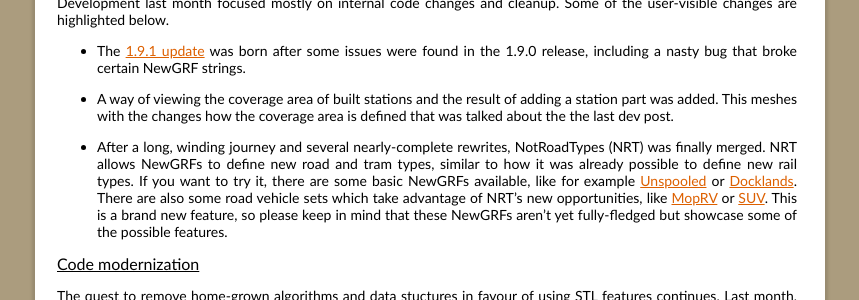
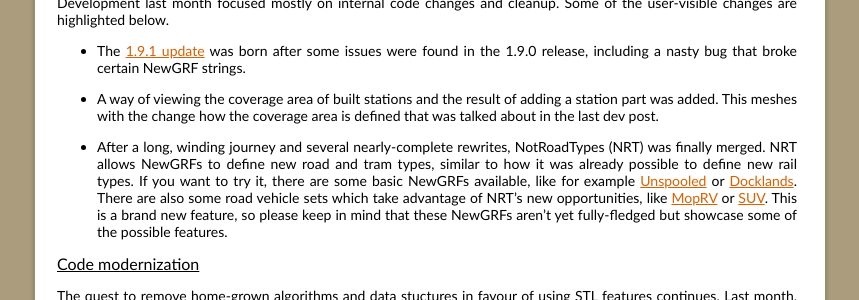
Before and after one commit to OpenTTD/website, a Jekyll site: the page built from _posts/2019-05-01-monthly-dev-post.md, in a window 1280 px wide. Shown: the part 377-677 px from the top of the page, without its empty margins (210-1069 px from the left). Built offline with Jekyll 4.4.1, drawn with Linux system fonts in a browser that asks for light colours.

Commit message:
Update 2019-05-01-monthly-dev-post.md

```diff
--- a/_posts/2019-05-01-monthly-dev-post.md
+++ b/_posts/2019-05-01-monthly-dev-post.md
@@ -18,7 +18,7 @@ Some of the user-visible changes are highlighted below.
 * The [1.9.1 update](https://www.openttd.org/news/2019/04/08/openttd-1-9-1.html) was born after some issues were found in the 1.9.0 release, including a nasty bug that broke certain NewGRF strings.
 
 * A way of viewing the coverage area of built stations and the result of adding a station part was added.
-This meshes with the changes how the coverage area is defined that was talked about the the last dev post.
+This meshes with the change how the coverage area is defined that was talked about in the last dev post.
 
 * After a long, winding journey and several nearly-complete rewrites, NotRoadTypes (NRT) was finally merged.
 NRT allows NewGRFs to define new road and tram types, similar to how it was already possible to define new rail types.
```
